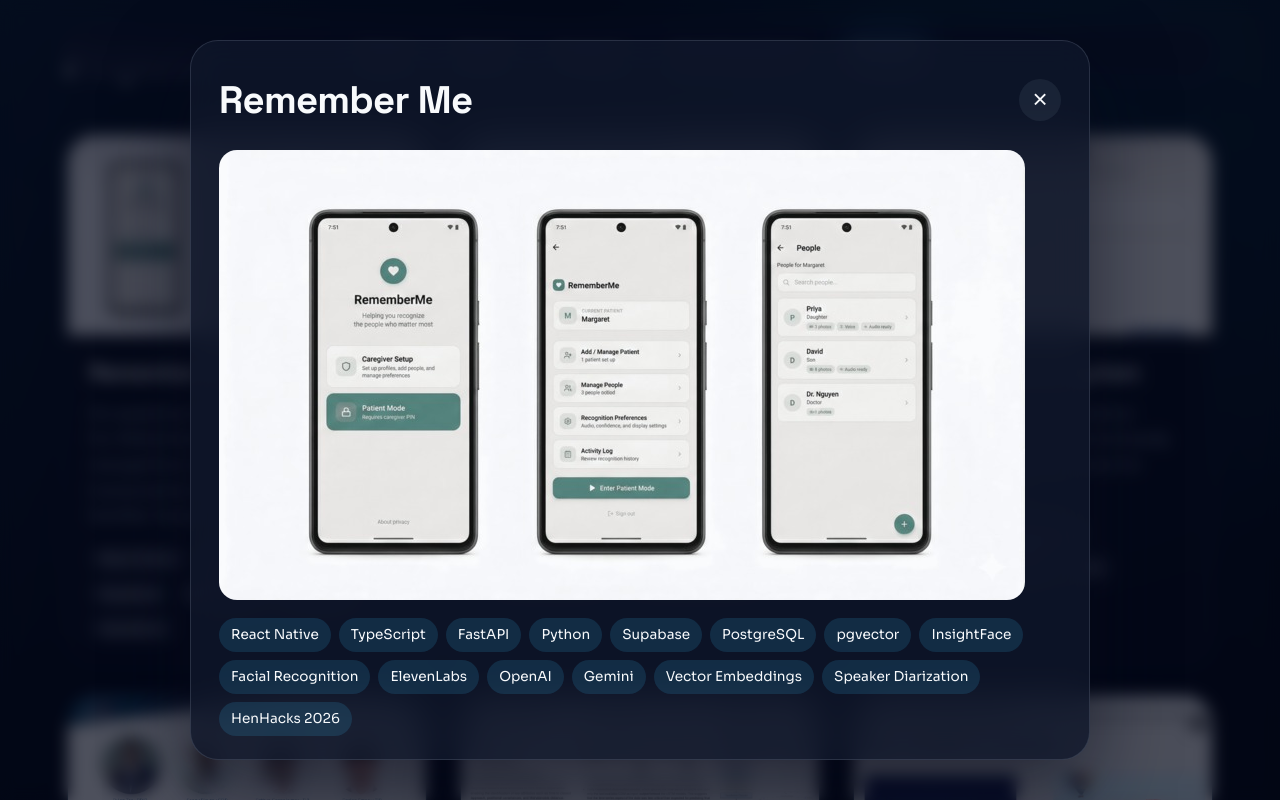
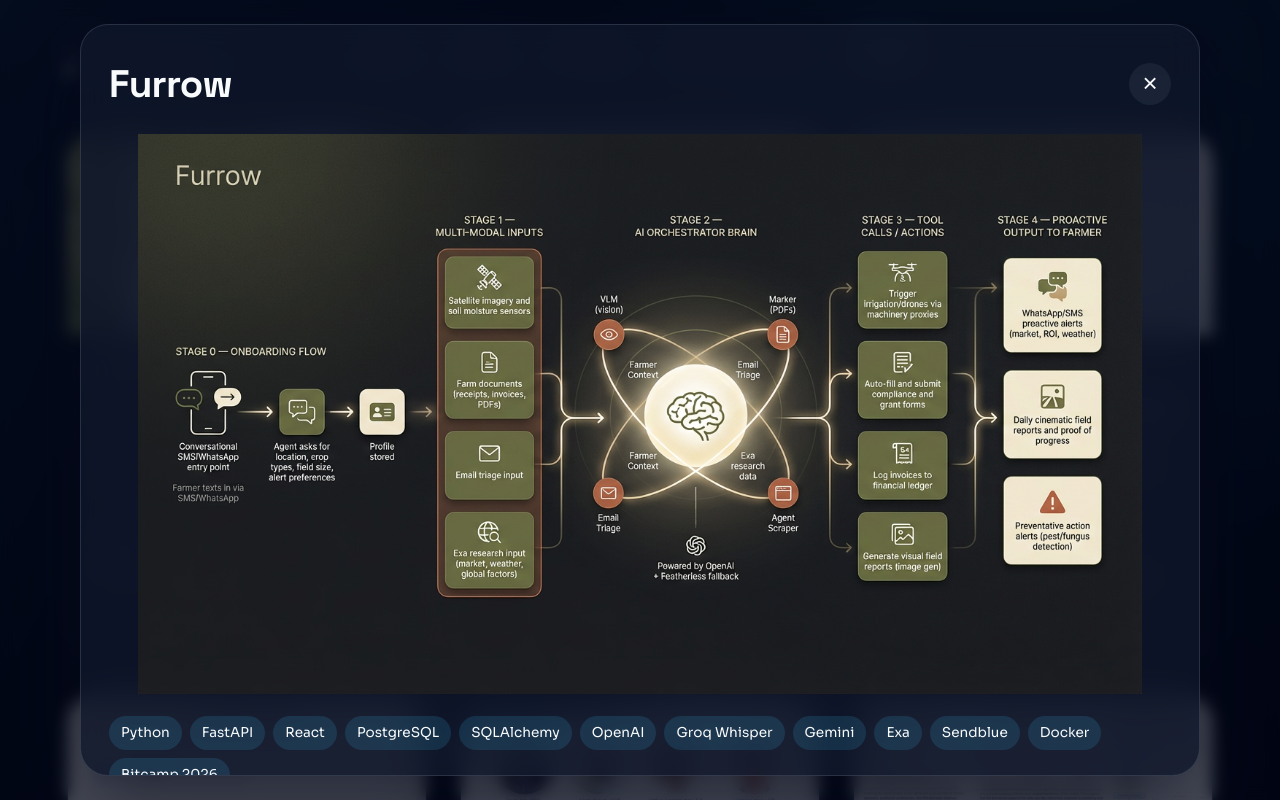
Before and after one commit to SathyaGnanakumar/SathyaGnanakumar.github.io, a React (Vite) app: page / in a window 1280 px wide. Both pictures are taken after a click on the button 246 px from the left and 2273 px from the top of the page. Shown: the part 1873-2673 px from the top of the page. Built offline with nearby package versions, Linux system fonts and the light colour scheme.

Commit message:
Add Furrow project to portfolio

```diff
--- a/src/components/ProjectModal.jsx
+++ b/src/components/ProjectModal.jsx
@@ -1,6 +1,6 @@
 import { useEffect } from 'react';
 
-const ProjectModal = ({ project, onClose }) => {
+const ProjectModal = ({ projectId, project, onClose }) => {
   useEffect(() => {
     const handleEsc = (event) => {
       if (event.key === 'Escape') {
@@ -19,10 +19,12 @@
 
   if (!project) return null;
 
+  const isFurrow = projectId === 'furrow';
+
   return (
     <div className="modal" role="dialog" aria-modal="true">
       <div className="modal-overlay" onClick={onClose} />
-      <div className="modal-content glass">
+      <div className={`modal-content glass${isFurrow ? ' modal-content-wide' : ''}`}>
         <div className="modal-header">
           <h2>{project.title}</h2>
           <button className="close-button" onClick={onClose} aria-label="Close">
@@ -30,7 +32,7 @@
           </button>
         </div>
         <div className="modal-body">
-          <div className="modal-image">
+          <div className={`modal-image${isFurrow ? ' modal-image-wide' : ''}`}>
             <img src={project.image} alt={project.title} />
           </div>
           {project.description ? (
--- a/src/components/Projects.jsx
+++ b/src/components/Projects.jsx
@@ -52,6 +52,7 @@
       </div>
       {activeProject ? (
         <ProjectModal
+          projectId={activeProjectId}
           project={activeProject}
           onClose={() => setActiveProjectId(null)}
         />
--- a/src/data/portfolio.js
+++ b/src/data/portfolio.js
@@ -40,6 +40,14 @@
   projects: {
     title: 'Projects',
     cards: [
+      {
+        id: 'furrow',
+        title: 'Furrow',
+        summary: 'Built a voice-first farm assistant over iMessage and SMS for logging operations, checking compliance, and sending proactive daily briefings.',
+        image: '/images/furrow.png',
+        imageAlt: 'Furrow',
+        tags: ['FastAPI', 'React', 'PostgreSQL', 'OpenAI', 'Sendblue', 'Bitcamp 2026']
+      },
       {
         id: 'remember-me',
         title: 'Remember Me',
@@ -106,6 +114,34 @@
       }
     ],
     modalData: {
+      furrow: {
+        title: 'Furrow',
+        image: '/images/furrow-arch.jpg',
+        description: '',
+        tags: [
+          'Python',
+          'FastAPI',
+          'React',
+          'PostgreSQL',
+          'SQLAlchemy',
+          'OpenAI',
+          'Groq Whisper',
+          'Gemini',
+          'Exa',
+          'Sendblue',
+          'Docker',
+          'Bitcamp 2026'
+        ],
+        highlights: [
+          'Built a voice-first farm operations assistant delivered over iMessage and SMS that converts messy voice notes, photos, and text messages into structured farm logs and conversational action items.',
+          'Implemented a three-tier routing system that uses fast-path chat handling for simple requests, specialist pipelines for tasks like vision and calendar actions, and a full agentic runtime for complex multi-step workflows.',
+          'Added chemical safety compliance checks for REI and PHI constraints, helping farmers log applications and immediately receive reminder-ready follow-up actions.',
+          'Developed proactive daily briefings that aggregate weather impact, commodity price movement, budget burn, soil sensor signals, and recommended next actions into concise farmer updates.',
+          'Integrated real-time research and external tools across Exa, Sendblue, Gmail, Google Calendar, and multimodal LLM providers to support market research, communication, and farm operations automation.'
+        ],
+        link: 'https://devpost.com/software/furrow',
+        linkText: 'View on Devpost'
+      },
       'route-vlm': {
         title: 'RouteVLM: Cost-Aware Routing for Multimodal LLMs',
         image: '/images/RouteVLM.png',
--- a/src/styles/components.css
+++ b/src/styles/components.css
@@ -309,6 +309,11 @@
   padding: 28px;
 }
 
+.modal-content-wide {
+  width: min(1120px, 96vw);
+  max-height: 94vh;
+}
+
 .modal-header {
   display: flex;
   align-items: center;
@@ -327,9 +332,28 @@
   cursor: pointer;
 }
 
+.modal-image {
+  display: flex;
+  justify-content: center;
+  margin-bottom: 18px;
+}
+
+.modal-image-wide {
+  margin-bottom: 22px;
+}
+
 .modal-image img {
+  width: auto;
+  max-width: 100%;
+  max-height: 360px;
+  object-fit: contain;
   border-radius: var(--radius-md);
-  margin-bottom: 18px;
+}
+
+.modal-image-wide img {
+  width: 100%;
+  max-width: 1040px;
+  max-height: 560px;
 }
 
 .modal-description {
```
Also changed, not shown: public/images/furrow-arch.jpg (added), public/images/furrow.png (added).
